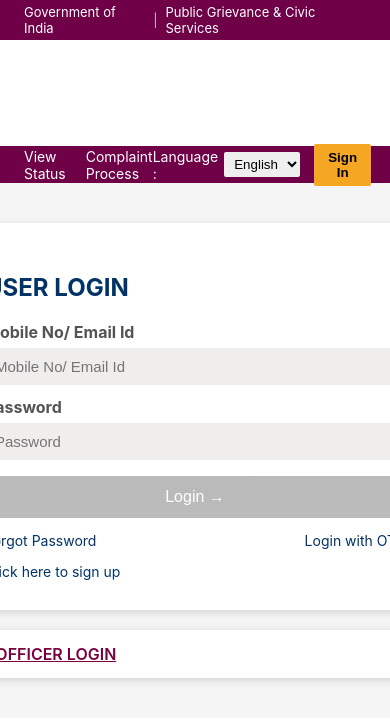
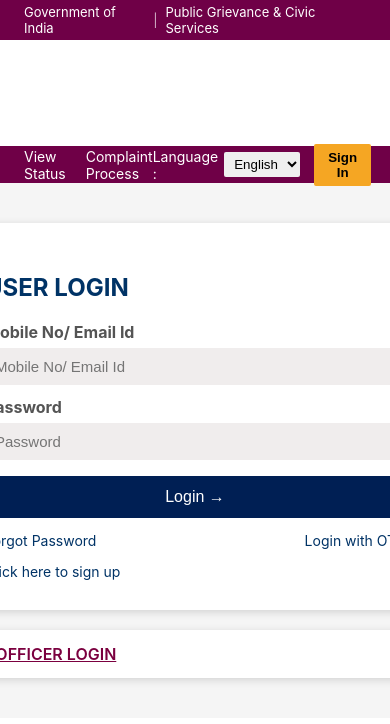
Before and after one commit to ritikkrawat/UrbanCare-Frontend, a React (Create React App) app: page /login in a window 390 px wide. Shown: the top 724 px of the page. Built offline with nearby package versions, Linux system fonts and the light colour scheme.

Commit message:
Revert all changes

```diff
--- a/src/pages/home/MainContent/mainContent.css
+++ b/src/pages/home/MainContent/mainContent.css
@@ -282,10 +282,4 @@
   .security-code-row {
     grid-template-columns: 1fr;
   }
-
-  .btn-disabled {
-    background-color: #9e9e9e !important;
-    cursor: not-allowed !important;
-    opacity: 0.7;
-  }
 }
--- a/src/pages/home/MainContent/mainContent.jsx
+++ b/src/pages/home/MainContent/mainContent.jsx
@@ -28,24 +28,11 @@ const MainContent = ({ type }) => {
     subLocality: ""
   });
 
-  const isRegisterValid =
-  formData.name?.trim() !== "" &&
-  formData.gender !== "" &&
-  formData.district !== "" &&
-  formData.mobileNumber?.trim() !== "" &&
-  formData.email?.trim() !== "" &&
-  formData.password?.trim() !== "" &&
-  formData.premiseNumber?.trim() !== "";
-
   // 🔹 LOGIN STATE
   const [loginData, setLoginData] = useState({
     identifier: "",
     password: "",
   });
-
-  const isLoginValid =
-  loginData.identifier?.trim() !== "" &&
-  loginData.password?.trim() !== "";
 
   const allDistricts = statesData.states.flatMap((state) => state.districts);
 
@@ -155,11 +142,7 @@ const MainContent = ({ type }) => {
                 value={loginData.password}
               />
 
-              <button
-                type="submit"
-                className={`login-btn${!isLoginValid ? " btn-disabled" : ""}`}
-                disabled={!isLoginValid}
-              >
+              <button type="submit" className="login-btn">
                 Login →
               </button>
             </form>
@@ -340,11 +323,7 @@ const MainContent = ({ type }) => {
             </div>
 
             <div className="submit-container">
-              <button
-                type="submit"
-                className={`submit-button${!isRegisterValid ? " btn-disabled" : ""}`}
-                disabled={!isRegisterValid}
-              >
+              <button type="submit" className="submit-button">
                 <span className="submit-icon"></span> Submit
               </button>
             </div>
```
